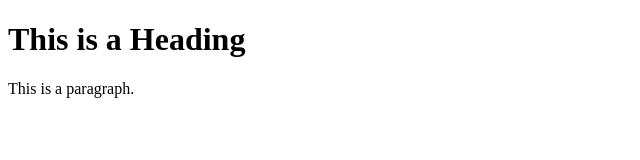
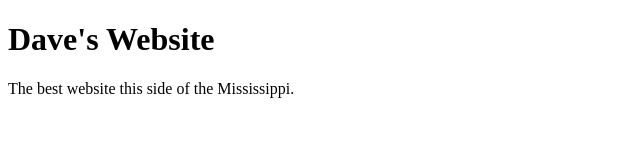
Before and after one commit to davevercel/Vercel-Website, a plain HTML site: page index.html in a window 1280 px wide. Shown: the whole page, without its empty margins (0-640 px from the left). Drawn offline with Linux system fonts and the light colour scheme.

Commit message:
Update index.html

```diff
--- a/index.html
+++ b/index.html
@@ -5,8 +5,8 @@
 </head>
 <body>
 
-<h1>This is a Heading</h1>
-<p>This is a paragraph.</p>
+<h1>Dave's Website</h1>
+<p>The best website this side of the Mississippi.</p>
 
 </body>
 </html>
```
